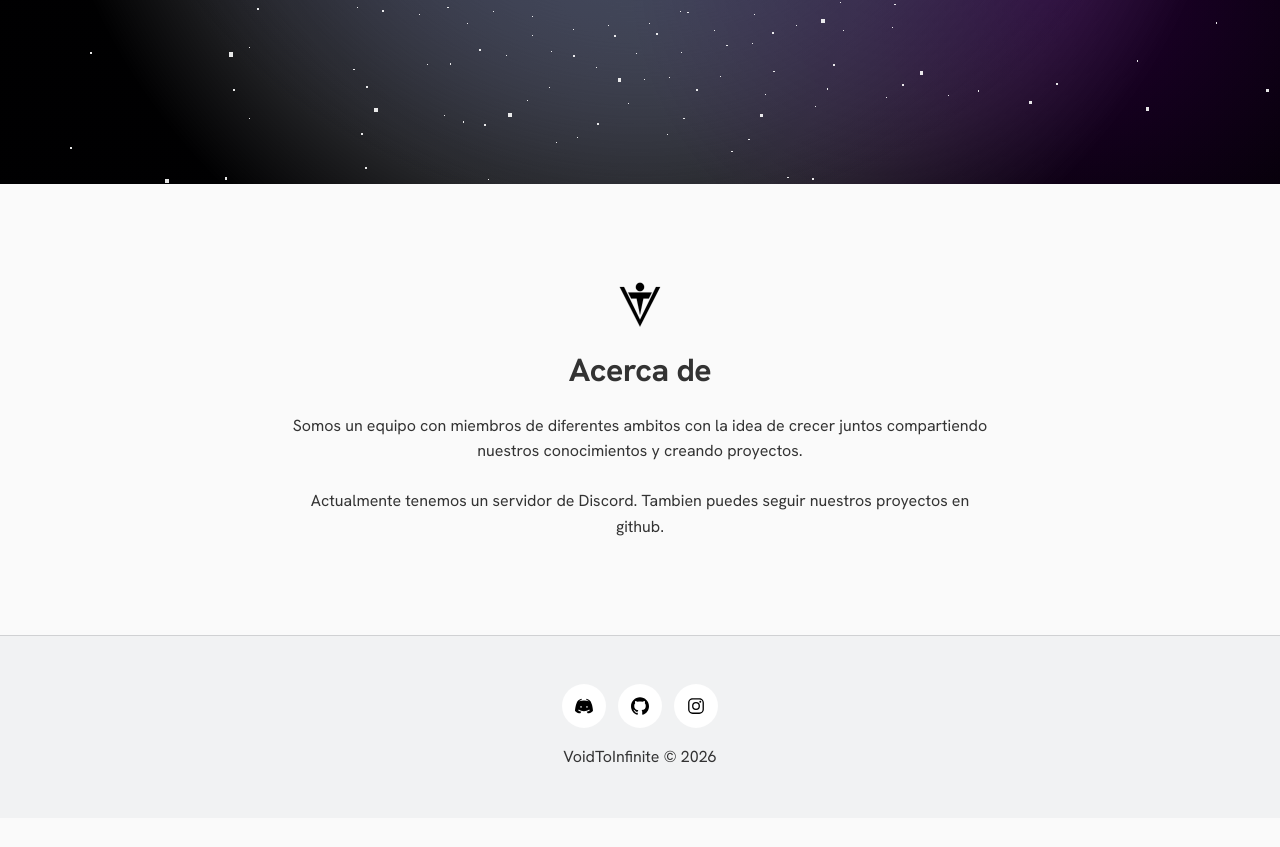
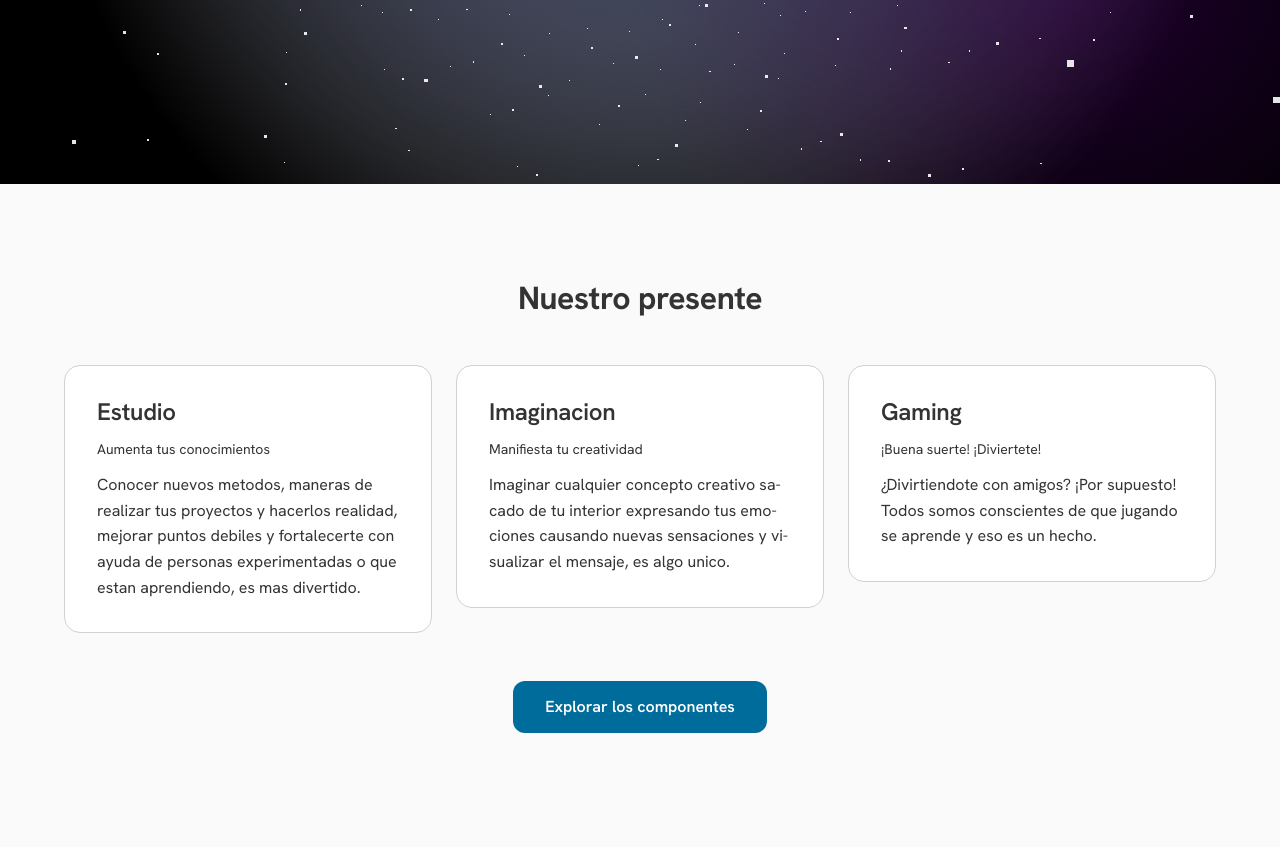
Before and after one commit to VoidToInfinite/vti, a Next.js app: page / in a window 1280 px wide. Shown: the part 1473-2320 px from the top of the page. Before the commit the page ends 2291 px from the top, so only its background shows below. Built offline with nearby package versions, Linux system fonts and the light colour scheme.

Commit message:
feat(sections): Features con assembly escalonado y copia real del equipo

```diff
--- a/app/page.tsx
+++ b/app/page.tsx
@@ -1,6 +1,7 @@
 import { Navbar } from "@/components/layout/Navbar/Navbar";
 import { Hero } from "@/components/sections/Hero/Hero";
 import { Story } from "@/components/sections/Story/Story";
+import { Features } from "@/components/sections/Features/Features";
 import { About } from "@/components/sections/About/About";
 import { Footer } from "@/components/layout/Footer/Footer";
 
@@ -11,6 +12,7 @@ export default function HomePage() {
       <main>
         <Hero />
         <Story />
+        <Features />
         <About />
       </main>
       <Footer />
--- /dev/null
+++ b/src/components/sections/Features/Features.tsx
@@ -0,0 +1,124 @@
+"use client";
+
+import type { ReactElement } from "react";
+import { useTranslation } from "react-i18next";
+import styled from "styled-components";
+import { Card } from "@/components/ui/Card/Card";
+import { Button } from "@/components/ui/Button/Button";
+import { Typography } from "@/components/ui/Typography/Typography";
+import { useReveal } from "@/hooks/useReveal";
+import { links } from "@/config/links";
+
+/**
+ * Áreas reales del equipo, ya presentes en i18n (`Home.sections.*`, spec
+ * §11). No se inventan componentes ni métricas de `vti-sdk` (viven en otro
+ * repo) — el showcase es la copia real del equipo.
+ */
+const AREAS = ["learning", "imagination", "gaming"] as const;
+
+const ScFeatures = styled.section`
+  padding: ${({ theme }) => theme.data.space[9]}
+    ${({ theme }) => theme.data.space[5]};
+  max-width: ${({ theme }) => theme.data.grid.containerMax};
+  margin-inline: auto;
+  display: flex;
+  flex-direction: column;
+  align-items: center;
+  gap: ${({ theme }) => theme.data.space[7]};
+`;
+
+const ScGrid = styled.div`
+  display: grid;
+  gap: ${({ theme }) => theme.data.grid.gutter};
+  grid-template-columns: 1fr;
+  width: 100%;
+
+  @media ${({ theme }) => theme.data.breakPoint.md} {
+    grid-template-columns: repeat(3, 1fr);
+  }
+`;
+
+/* Component assembly (spec §6/§11): las cards se ensamblan desde la
+   profundidad con un escalonado de 120ms — "el sistema se enfoca desde el
+   vacío", hecho literal. Solo transform/opacity; el transition-delay del
+   escalonado también se anula bajo reduced-motion (si no, el colapso de
+   duración a 0 seguiría dejando el delay en pie y el ensamblaje "saltaría"
+   tarde en vez de aparecer ya resuelto). */
+const ScItem = styled.div<{ $index: number }>`
+  opacity: 0;
+  transform: translateY(16px);
+  transition:
+    opacity ${({ theme }) => theme.data.motion.duration.slow}
+      ${({ theme }) => theme.data.motion.easing.emphasized},
+    transform ${({ theme }) => theme.data.motion.duration.slow}
+      ${({ theme }) => theme.data.motion.easing.emphasized};
+  transition-delay: ${({ $index }) => $index * 120}ms;
+
+  &[data-revealed="true"] {
+    opacity: 1;
+    transform: none;
+  }
+
+  @media (prefers-reduced-motion: reduce) {
+    transition: none;
+    transition-delay: 0ms;
+    opacity: 1;
+    transform: none;
+  }
+`;
+
+const ScCardContent = styled.div`
+  display: flex;
+  flex-direction: column;
+  gap: ${({ theme }) => theme.data.space[3]};
+  height: 100%;
+`;
+
+export function Features(): ReactElement {
+  const { t } = useTranslation("home");
+  const { ref: revealRef, revealed } = useReveal<HTMLDivElement>();
+
+  return (
+    <ScFeatures
+      id="features"
+      aria-labelledby="features-title"
+    >
+      <Typography
+        variant="h2"
+        id="features-title"
+      >
+        {t("Home.sections.title")}
+      </Typography>
+      <ScGrid ref={revealRef}>
+        {AREAS.map((area, index) => (
+          <ScItem
+            key={area}
+            $index={index}
+            data-revealed={revealed}
+          >
+            <Card as="article">
+              <ScCardContent>
+                <Typography variant="h3">
+                  {t(`Home.sections.${area}.title`)}
+                </Typography>
+                <Typography variant="bodySm">
+                  {t(`Home.sections.${area}.subtitle`)}
+                </Typography>
+                <Typography variant="body">
+                  {t(`Home.sections.${area}.description`)}
+                </Typography>
+              </ScCardContent>
+            </Card>
+          </ScItem>
+        ))}
+      </ScGrid>
+      <Button
+        as="a"
+        href={links.playground}
+        size="lg"
+      >
+        {t("Home.cta.explore")}
+      </Button>
+    </ScFeatures>
+  );
+}
```
Also changed, not shown: 1 other file (tests, documents, lock files or other folders).
